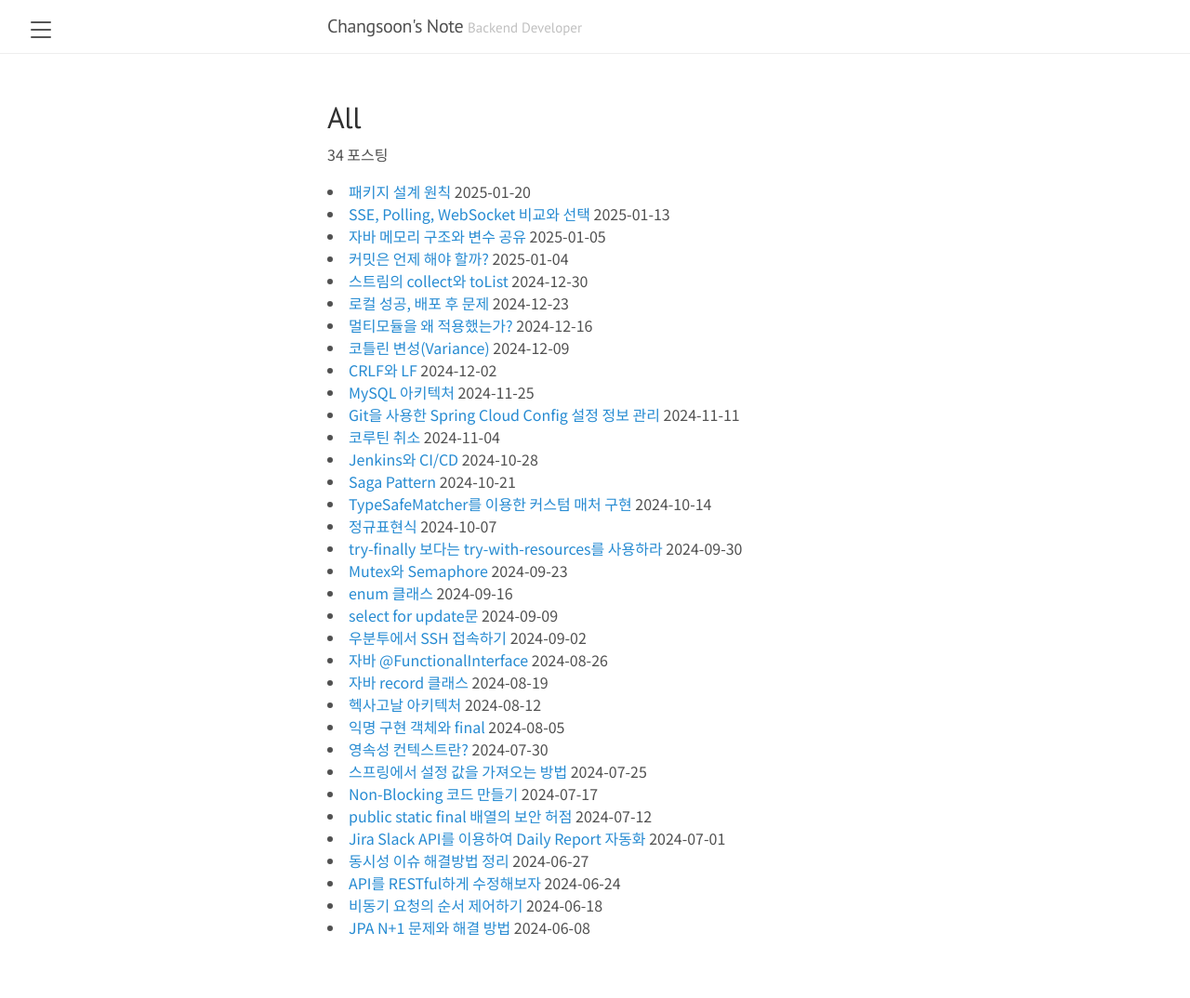
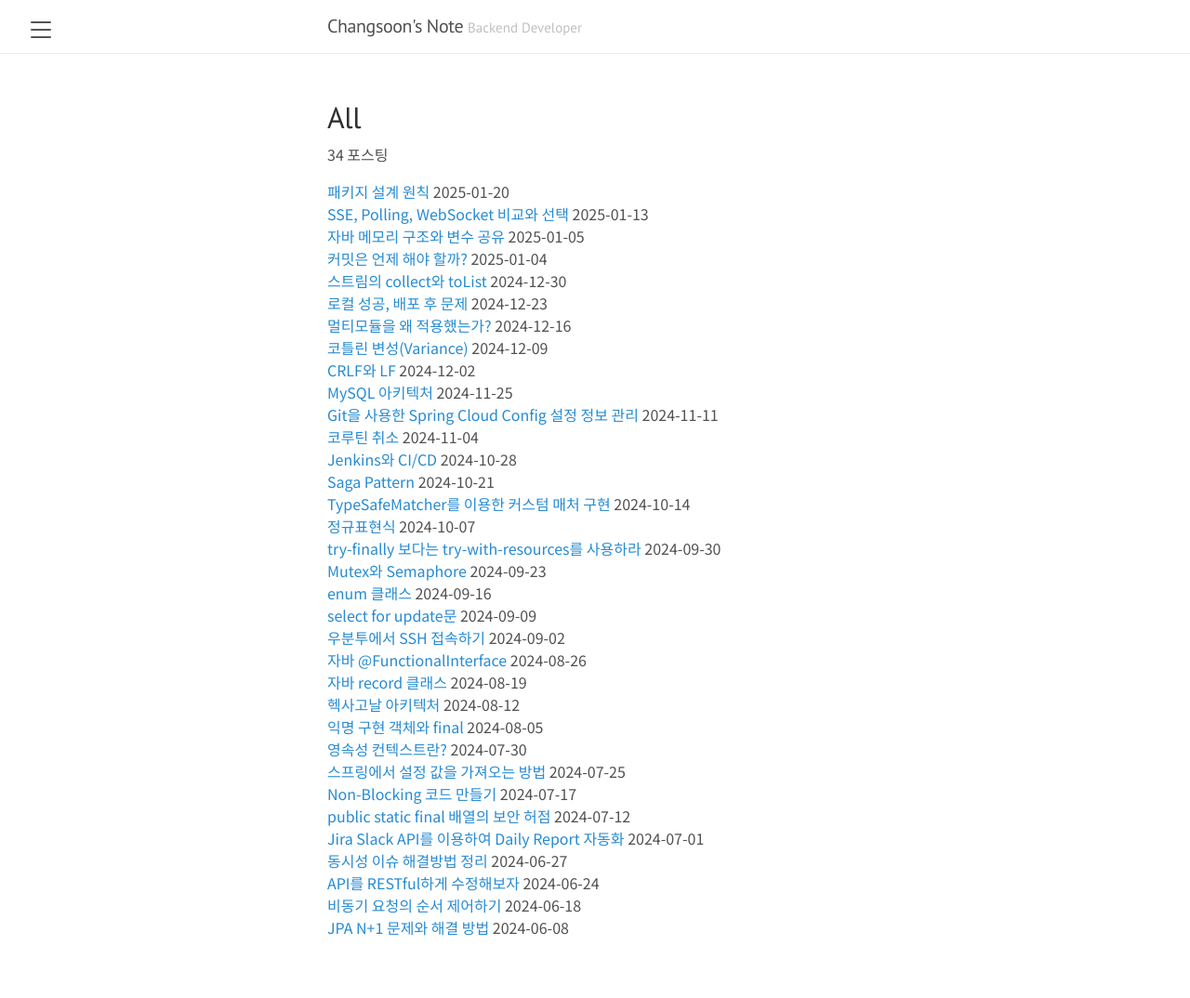
Before and after one commit to Ghosttrio/ghosttrio.github.io, a Jekyll site: the page built from categories/all.md, in a window 1280 px wide. Shown: the whole page at 93% size. Built offline with Jekyll 4.4.1, drawn with Linux system fonts in a browser that asks for light colours.

Commit message:
all page 수정

```diff
--- a/_layouts/page.html
+++ b/_layouts/page.html
@@ -7,7 +7,7 @@ layout: default
   <h1 class="page-title">{{ page.title }}</h1>
   <p style="font-size: medium;">{{ site.posts.size }} 포스팅</p>
   {% for post in site.posts %}
-      <li><a href="{{ post.url }}">{{ post.title }}</a> {{ post.date | date: "%Y-%m-%d" }}</li>
+      <div><a href="{{ post.url }}">{{ post.title }}</a> {{ post.date | date: "%Y-%m-%d" }}</div>
   {% endfor %}
 </div>
 {% elsif page.title contains "AboutMe" %}
```
